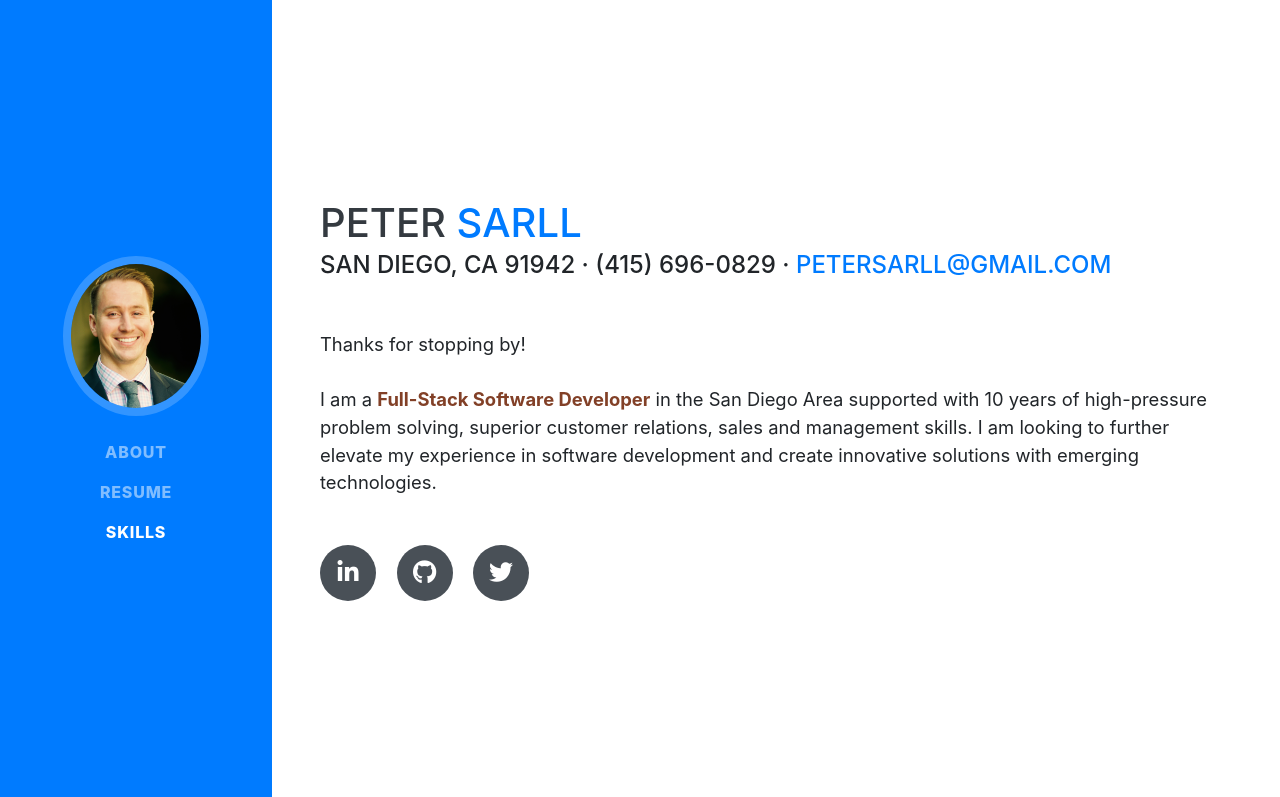
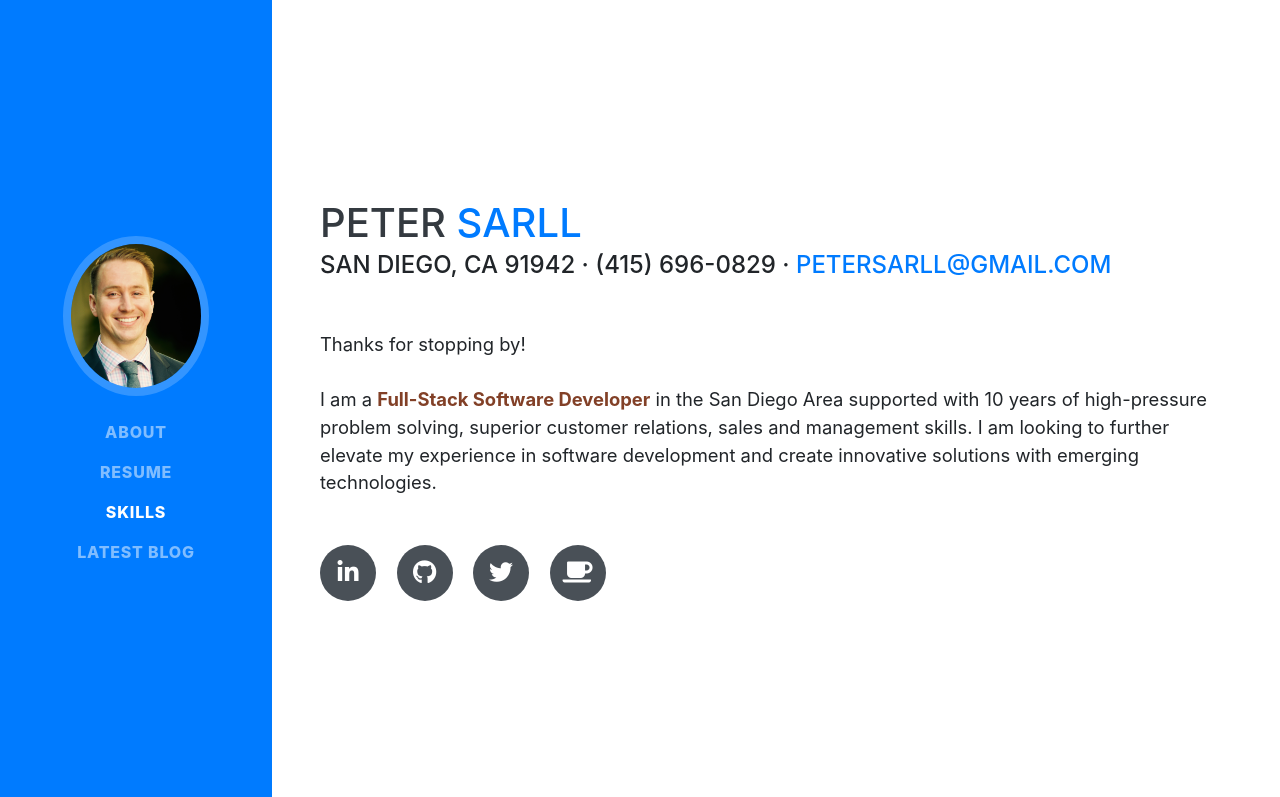
Before and after one commit to petermijkje/peter, a website with bundled scripts: page index.html in a window 1280 px wide. Shown: the top 797 px of the page. Built offline with nearby package versions, Linux system fonts and the light colour scheme; a web font is replaced by a local one.

Commit message:
added blog dev.to and buymecoffee icon

```diff
--- a/index.html
+++ b/index.html
@@ -66,6 +66,13 @@
           <li class="nav-item">
             <a class="nav-link js-scroll-trigger" href="#skills">Skills</a>
           </li>
+          <li class="nav-item">
+            <a
+              class="nav-link js-scroll-trigger"
+              href="https://dev.to/peterprograms/simple-javascript-and-ruby-comparisons-gbb"
+              >Latest Blog</a
+            >
+          </li>
         </ul>
       </div>
     </nav>
@@ -102,6 +109,9 @@
             </a>
             <a href="http://www.twitter.com/peterprograms">
               <i class="fab fa-twitter"></i>
+            </a>
+            <a href="https://www.buymeacoffee.com/St3AGDP">
+              <i class="fa fa-coffee"></i>
             </a>
           </div>
         </div>
```
